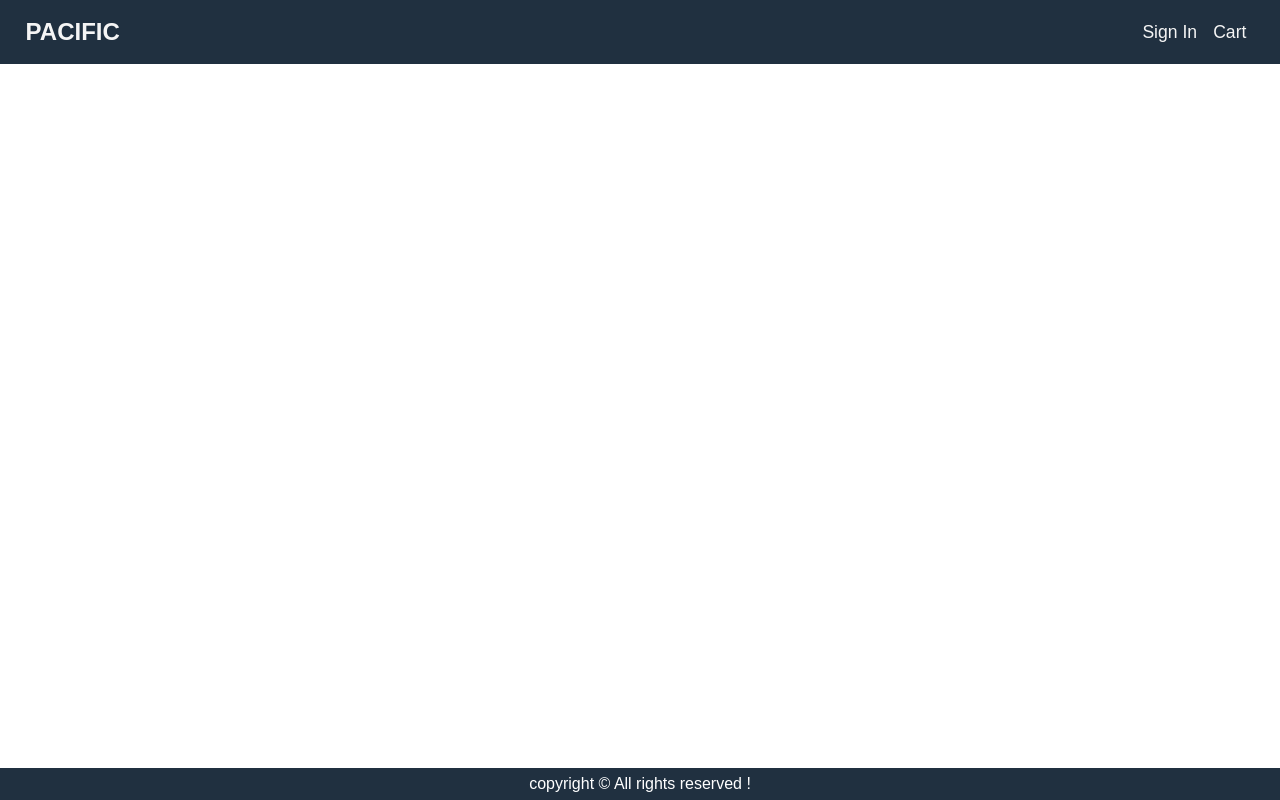
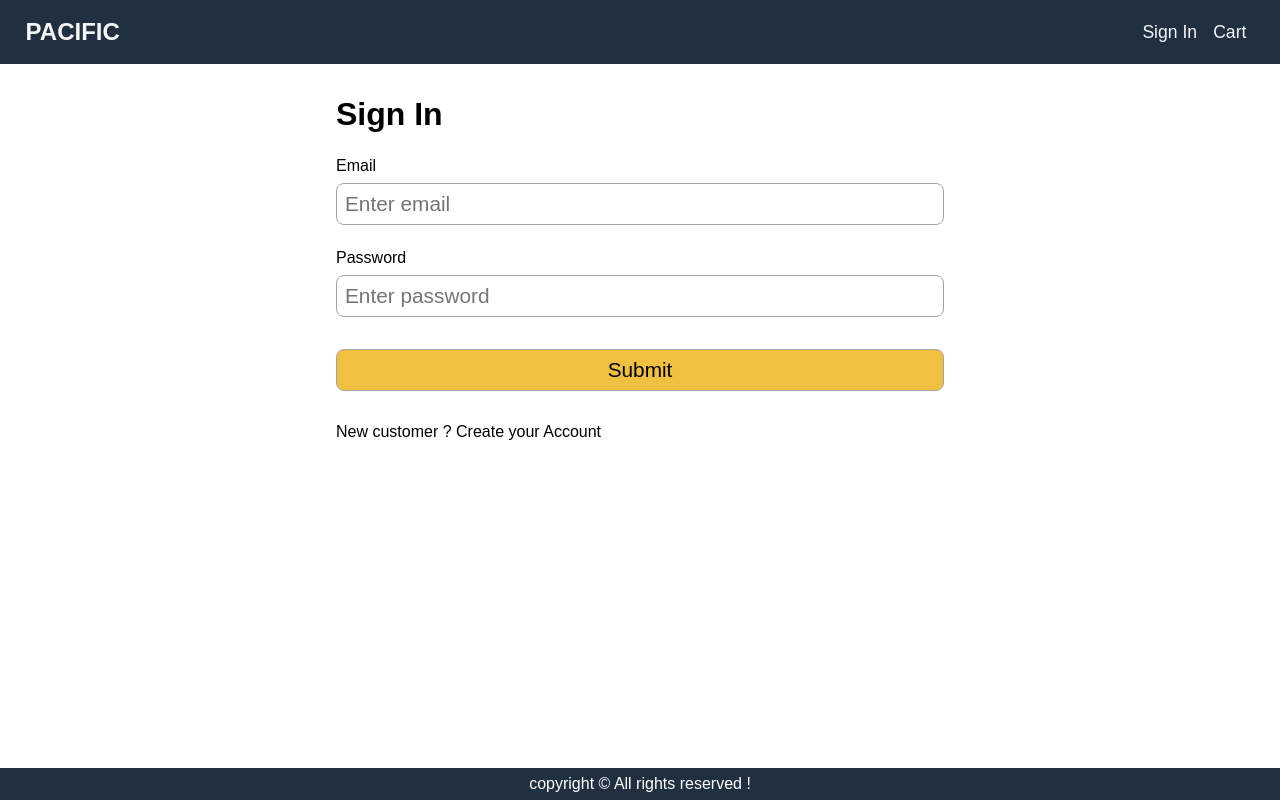
Before and after one commit to inderjeetofc/pacific-ecom-app, a React (Create React App) app in the folder front-end/: page /signin in a window 1280 px wide. Built offline with nearby package versions, Linux system fonts and the light colour scheme.

Commit message:
added static signin page

```diff
--- a/front-end/src/App.js
+++ b/front-end/src/App.js
@@ -4,6 +4,7 @@ import { useSelector } from "react-redux";
 import CartScreen from "./screens/CartScreen";
 import HomeScreen from "./screens/HomeScreen";
 import ProductScreen from "./screens/ProductScreen.js";
+import SigninScreen from "./screens/SigninScreen";
 function App() {
   const cart  = useSelector(state => state.cart)
   let {cartItem} = cart;
@@ -23,9 +24,10 @@ function App() {
         </header>
         <main className="">
           <Routes>
+            <Route path="/" element={<HomeScreen/>}/>
+            <Route path="/signin" element={<SigninScreen/>}/>
+            <Route path="/product/:id" element={<ProductScreen/>}/>
             <Route path="/cart/:id" element={<CartScreen/>}/>
-            <Route path="/" element={<HomeScreen/>}/>
-            <Route path="/product/:id" element={<ProductScreen/>}/>
           </Routes>
         </main>
         <footer className="row center">
--- /dev/null
+++ b/front-end/src/screens/SigninScreen.js
@@ -0,0 +1,49 @@
+import React, { useState } from "react";
+import {Link} from 'react-router-dom'
+
+export default function SigninScreen() {
+    const [email,setEmail]=useState('');
+    const [password,setPassword]=useState('');
+    const submitHandler=(e)=>{
+        e.preventDefault();
+    }
+  return (
+    <div>
+      <form className="form" onSubmit={submitHandler}>
+          <div><h1>Sign In</h1></div>
+        <div>
+          <label htmlFor="email">Email</label>
+          <input
+            id="email"
+            type="email"
+            placeholder="Enter email"
+            required
+            onChange={(e) => setEmail(e.target.value)}
+          ></input>
+        </div>
+        <div>
+          <label htmlFor="password">Password</label>
+          <input
+            id="password"
+            type="password"
+            placeholder="Enter password"
+            required
+            onChange={(e) => setPassword(e.target.value)}
+          ></input>
+        </div>
+        <div>
+          <label></label>
+          <button className="primary block" type="submit">
+            Submit
+          </button>
+        </div>
+        <div>
+          <label></label>
+          <div>
+            New customer ?{" "}<Link to="/register" className="color-black">Create your Account</Link>
+          </div>
+        </div>
+      </form>
+    </div>
+  );
+}
--- a/front-end/src/utils.css
+++ b/front-end/src/utils.css
@@ -39,46 +39,45 @@ header {
 .space-around {
   justify-content: space-around;
 }
-.color-black{
+.color-black {
   color: black;
 }
 .col-1 {
   /* width: 30%; */
-  flex:1 1 20rem;
+  flex: 1 1 20rem;
 }
 .col-2 {
   /* width: 30%; */
-  flex:2 1 25rem;
+  flex: 2 1 25rem;
 }
 
 .large {
   max-width: 25rem;
   width: 100%;
 }
-.small{
+.small {
   max-width: 4rem;
   width: 100%;
-
 }
-.min-30{
+.min-30 {
   min-width: 20rem;
 }
-.top{
+.top {
   align-items: flex-start;
 }
-.border{
+.border {
   border: 2px solid black;
 }
-.block{
+.block {
   width: 100%;
 }
-.success{
+.success {
   color: green;
 }
-.failed{
+.failed {
   color: red;
 }
-.badge{
+.badge {
   background-color: red;
   display: inline-block;
   color: whitesmoke;
@@ -86,9 +85,8 @@ header {
   padding: 0.2rem;
   font-size: 1rem;
   margin: 0rem 0.2rem;
-
 }
-.message-box{
+.message-box {
   user-select: auto;
   font-size: 1.3rem;
   padding: 1rem;
@@ -99,30 +97,34 @@ header {
 /* .remove-align-items{
   align-items: unset;
 } */
-input,select,button{
+input,
+select,
+button {
   width: 100%;
   padding: 0.5rem;
   font-size: 1.3rem;
   border-radius: 0.5rem;
   border: 0.1rem solid #a4a4a4;
 }
-button{
+button {
   background-color: #f8f8f8;
   cursor: pointer;
 }
-input:hover,select:hover,button:hover{
-  border:0.1rem solid #404040;
+input:hover,
+select:hover,
+button:hover {
+  border: 0.1rem solid #404040;
 }
-.primary{
+.primary {
   background-color: #f0c040;
 }
-.screen-width{
+.screen-width {
   width: 100vw;
 }
-ul{
+ul {
   list-style: none;
 }
-li{
+li {
   margin-top: 1rem;
 }
 a {
@@ -136,3 +138,17 @@ footer {
   background-color: #203040;
   color: white;
 }
+.form {
+  max-width: 40rem;
+  margin: 2rem auto;
+
+  /* border: 2px solid black; */
+}
+.form > div {
+  display: flex;
+  flex-direction: column;
+  margin: 1rem;
+}
+.form label {
+  margin: 0.5rem 0;
+}
```
